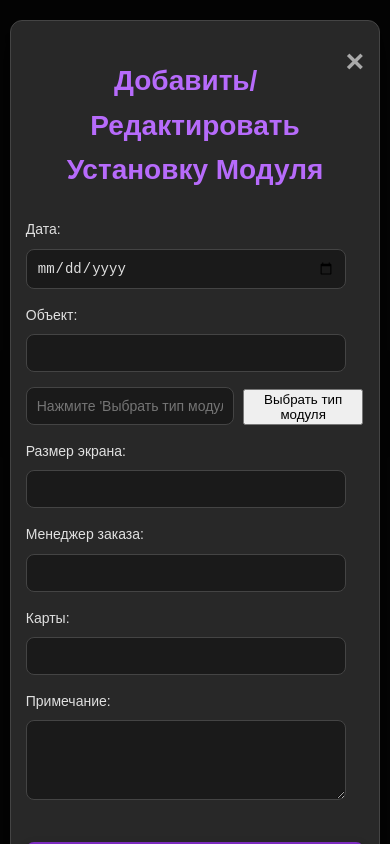
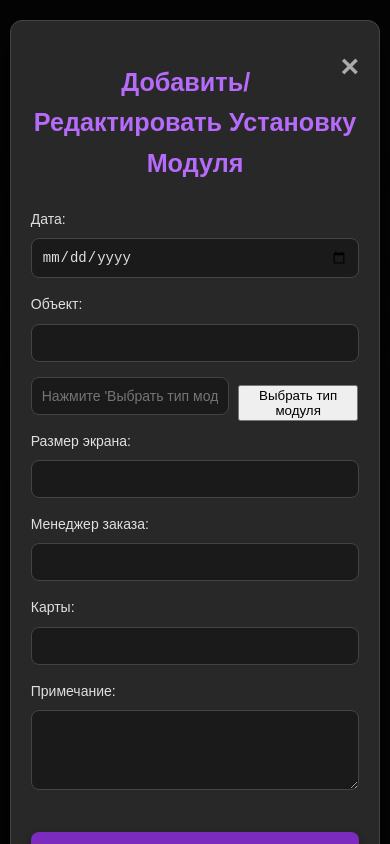
Before and after one commit to FELEX45/ModuleKING, a plain HTML site: page accounting.html in a window 390 px wide. Both pictures are taken after typing "Sample" into the empty fields and a click on the button "Добавить (установка)". Drawn offline with Linux system fonts and the light colour scheme; no server answers.

Commit message:
Improve mobile responsiveness and overall UI styling

```diff
--- a/style.css
+++ b/style.css
@@ -258,6 +258,25 @@ table .delete-btn:hover {
     transform: translateY(-1px);
 }
 
+/* Стили для кнопок выбора типа модуля в модальном окне */
+.select-type-btn {
+    background-color: #4CAF50; /* Зеленый цвет для кнопки выбора */
+    color: white;
+    border: none;
+    padding: 6px 10px;
+    text-align: center;
+    text-decoration: none;
+    display: inline-block;
+    font-size: 0.8em;
+    cursor: pointer;
+    border-radius: 5px;
+    transition: background-color 0.3s ease;
+}
+
+.select-type-btn:hover {
+    background-color: #45a049;
+}
+
 /* Анимации */
 @keyframes fadeIn {
     from { opacity: 0; }
@@ -277,59 +296,80 @@ table .delete-btn:hover {
     }
 
     h1 {
-        font-size: 24px;
+        font-size: 2em;
     }
 
     .controls {
-        flex-direction: column; /* Элементы управления в столбец */
-        align-items: center;
-        gap: 8px; /* Уменьшаем отступ между элементами */
+        flex-direction: column;
+        align-items: stretch; /* Растягиваем элементы на всю ширину */
+        gap: 10px;
     }
 
     .controls button,
     .controls input[type="text"] {
-        width: 90%; /* Занимают почти всю ширину */
-        margin: 5px 0; /* Уточняем отступы */
+        width: 100%; /* Занимают всю доступную ширину */
+        margin: 0; /* Убираем лишние отступы */
     }
 
-    /* Адаптивная таблица */
+    /* Обёртка для таблицы для горизонтальной прокрутки */
     .table-container {
-        overflow-x: auto; /* Горизонтальная прокрутка */
-        -webkit-overflow-scrolling: touch; /* Плавная прокрутка на iOS */
+        padding: 10px;
     }
 
     table {
-        width: 100%; /* Таблица занимает всю доступную ширину */
-        /* min-width: 800px; - Удаляем это или делаем его меньше, если все еще проблема */
-        min-width: 600px; /* Попробуем меньшую минимальную ширину для прокрутки */
+        min-width: 650px; /* Немного уменьшим минимальную ширину таблицы для лучшей адаптации */
     }
 
     table th,
     table td {
-        padding: 6px 8px; /* Уменьшаем отступы для ячеек */
-        font-size: 10px; /* Еще уменьшаем размер шрифта */
-        white-space: normal; /* Разрешаем перенос текста в ячейках */
+        padding: 8px 10px; /* Уменьшаем отступы для ячеек */
+        font-size: 0.8em; /* Немного уменьшаем размер шрифта */
+        white-space: normal; /* Разрешаем перенос текста */
     }
 
     /* Уточняем стили для кнопок действий в таблице */
     table .edit-btn,
     table .delete-btn {
-        padding: 4px 6px; /* Еще меньшие отступы для кнопок */
-        font-size: 0.7em; /* Еще меньший размер шрифта */
-        margin: 0 1px; /* Еще меньшие отступы между кнопками */
+        padding: 5px 8px; /* Еще меньшие отступы для кнопок */
+        font-size: 0.75em; /* Еще меньший размер шрифта */
+        margin: 2px; /* Небольшой отступ между кнопками */
     }
 
     .modal-content {
         width: 95%;
-        margin: 5% auto; /* Центрируем модальное окно */
-        padding: 15px;
+        margin: 20px auto; /* Больший отступ сверху/снизу на мобильных */
+        padding: 20px;
+    }
+
+    .modal-content h2 {
+        font-size: 1.8em;
     }
 
     .modal-content form input[type="text"],
     .modal-content form input[type="date"],
-    .modal-content form textarea {
-        width: calc(100% - 18px); /* Корректировка ширины полей ввода */
-        padding: 10px; /* Уменьшаем отступы в полях ввода */
+    .modal-content form textarea,
+    .modal-content form select {
+        width: 100%; /* Занимают всю ширину */
+        padding: 10px;
         margin-bottom: 15px;
     }
+
+    /* Стили для новых элементов выбора типа модуля */
+    #selected-module-type-display {
+        width: calc(100% - 105px); /* Корректировка ширины поля */
+        display: inline-block;
+        vertical-align: middle;
+    }
+
+    #select-module-type-btn {
+        width: 100px; /* Фиксированная ширина кнопки */
+        margin-left: 5px;
+        vertical-align: middle;
+    }
+
+    #selected-module-type-info {
+        margin-top: 10px;
+        padding: 8px;
+        font-size: 0.9em;
+    }
 }
```
